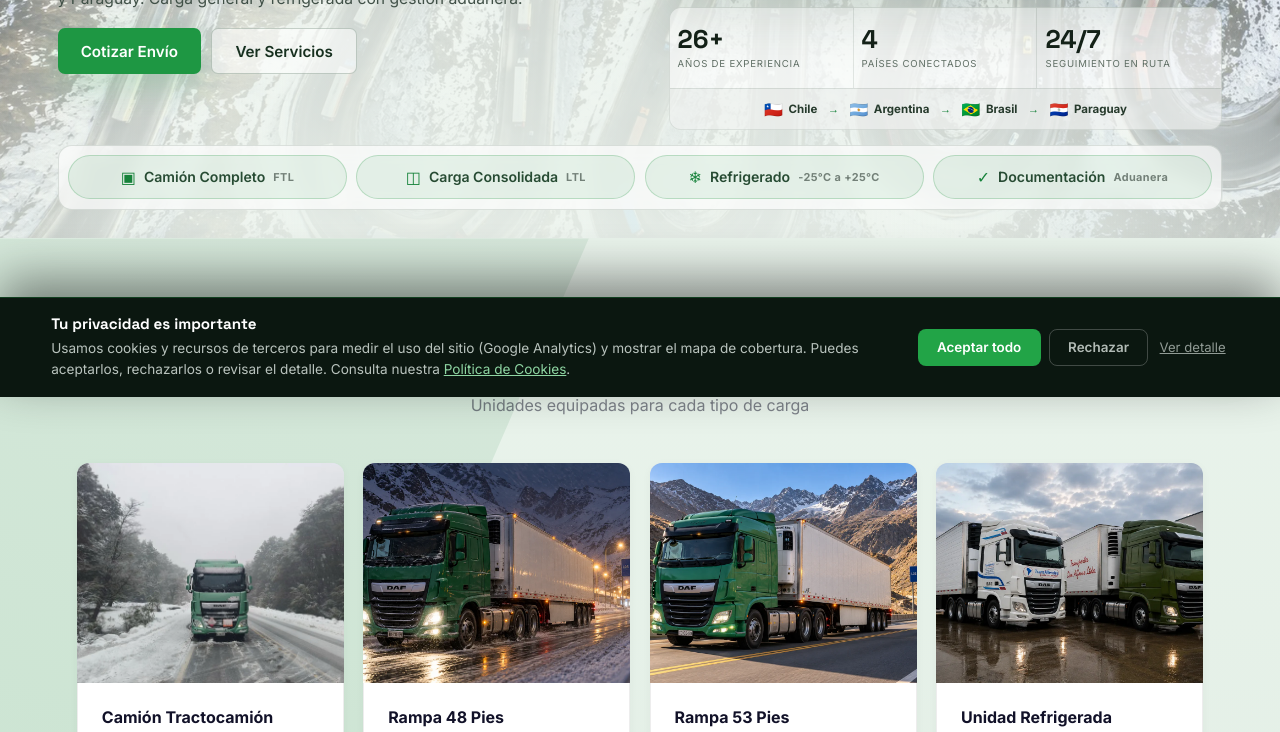
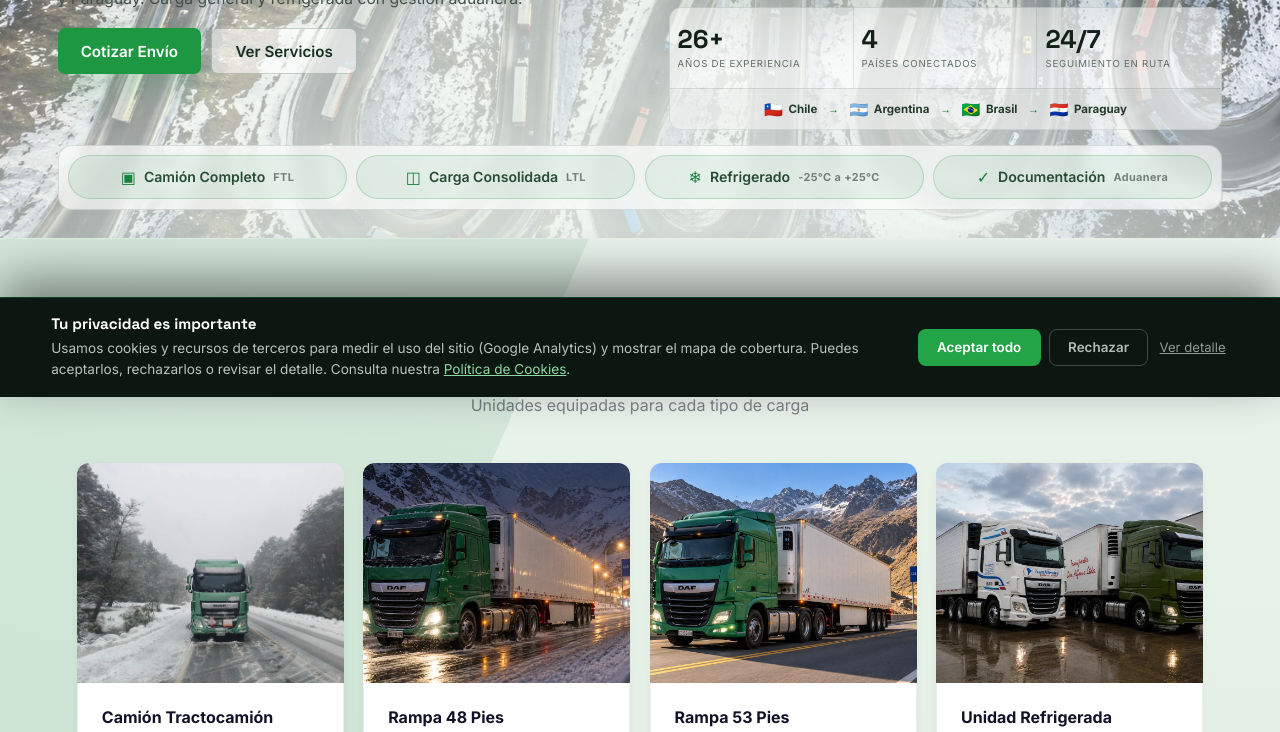
Before and after one commit to bentlyy/TransportesDonAlfonso, a plain HTML site: page index.html in a window 1280 px wide. Shown: the part 403-1135 px from the top of the page. Drawn offline with Linux system fonts and the light colour scheme.

Commit message:
Move hero background visibility to light mode

```diff
--- a/index.html
+++ b/index.html
@@ -1446,16 +1446,16 @@
   position:absolute;top:0;left:0;right:0;
   height:min(100vh,860px);
   z-index:0;pointer-events:none;
-  background:url('assets/img/hero-libertadores.webp') 50% 26%/cover no-repeat;
-  opacity:1;
-  filter: saturate(1.12) contrast(1.04);
+  background:url('assets/img/hero-libertadores.webp') 50% 36%/cover no-repeat;
+  opacity:.92;
+  filter: none;
   -webkit-mask-image:
-    linear-gradient(90deg,#000 0%,#000 52%,rgba(0,0,0,.99) 50%,#000 48%,#000 100%),
-    linear-gradient(180deg,#000 0%,#000 94%,rgba(0,0,0,.64) 97%,rgba(0,0,0,.34) 100%);
+    linear-gradient(90deg,#000 0%,#000 12%,rgba(0,0,0,.64) 27%,rgba(0,0,0,.46) 38%,rgba(0,0,0,.38) 50%,rgba(0,0,0,.46) 62%,rgba(0,0,0,.64) 73%,#000 88%,#000 100%),
+    linear-gradient(180deg,#000 0%,#000 76%,rgba(0,0,0,.42) 92%,rgba(0,0,0,.22) 100%);
   -webkit-mask-composite:source-in;
   mask-image:
-    linear-gradient(90deg,#000 0%,#000 52%,rgba(0,0,0,.99) 50%,#000 48%,#000 100%),
-    linear-gradient(180deg,#000 0%,#000 94%,rgba(0,0,0,.64) 97%,rgba(0,0,0,.34) 100%);
+    linear-gradient(90deg,#000 0%,#000 12%,rgba(0,0,0,.64) 27%,rgba(0,0,0,.46) 38%,rgba(0,0,0,.38) 50%,rgba(0,0,0,.46) 62%,rgba(0,0,0,.64) 73%,#000 88%,#000 100%),
+    linear-gradient(180deg,#000 0%,#000 76%,rgba(0,0,0,.42) 92%,rgba(0,0,0,.22) 100%);
   mask-composite:intersect;
 }
 .hero-banner.hero-v5{
@@ -1463,8 +1463,8 @@
 }
 .hero-banner.hero-v5 .hero-v5-bg:after{
   background:
-    linear-gradient(90deg,rgba(7,16,12,0) 0%,rgba(7,16,12,.08) 24%,rgba(7,16,12,.22) 38%,rgba(7,16,12,.22) 62%,rgba(7,16,12,.08) 76%,rgba(7,16,12,0) 100%),
-    linear-gradient(0deg,rgba(7,16,12,.48) 0%,rgba(7,16,12,.06) 56%,rgba(7,16,12,.2) 100%);
+    linear-gradient(90deg,rgba(7,16,12,.02) 0%,rgba(7,16,12,.48) 10%,rgba(7,16,12,.74) 24%,rgba(7,16,12,.74) 64%,rgba(7,16,12,.48) 86%,rgba(7,16,12,.02) 100%),
+    linear-gradient(0deg,rgba(7,16,12,.88) 0%,rgba(7,16,12,.20) 46%,rgba(7,16,12,.48) 100%);
 }
 .hero-banner.hero-v5 .hero-v5-grid{
   opacity:.15;
@@ -1482,12 +1482,18 @@
 }
 body.light-mode .hero-banner.hero-v5 .hero-v5-bg:after{
   background:
-    linear-gradient(90deg,rgba(237,244,238,.06) 0%,rgba(237,244,238,.52) 10%,rgba(237,244,238,.76) 24%,rgba(237,244,238,.76) 64%,rgba(237,244,238,.52) 86%,rgba(237,244,238,.06) 100%),
-    linear-gradient(0deg,rgba(237,244,238,.72) 0%,rgba(237,244,238,.13) 46%,rgba(237,244,238,.34) 100%);
+    linear-gradient(90deg,rgba(237,244,238,.03) 0%,rgba(237,244,238,.38) 16%,rgba(237,244,238,.6) 30%,rgba(237,244,238,.6) 70%,rgba(237,244,238,.38) 84%,rgba(237,244,238,.03) 100%),
+    linear-gradient(0deg,rgba(237,244,238,.64) 0%,rgba(237,244,238,.1) 52%,rgba(237,244,238,.28) 100%);
 }
 body.light-mode .hero-photo-bg{
-  filter:saturate(1.2) contrast(1.07);
-  opacity:.7;
+  filter:saturate(1.15) contrast(1.05);
+  opacity:.95;
+  -webkit-mask-image:
+    linear-gradient(90deg,#000 0%,#000 26%,rgba(0,0,0,.98) 38%,rgba(0,0,0,.9) 50%,rgba(0,0,0,.98) 62%,#000 74%,#000 100%),
+    linear-gradient(180deg,#000 0%,#000 90%,rgba(0,0,0,.62) 96%,rgba(0,0,0,.36) 100%);
+  mask-image:
+    linear-gradient(90deg,#000 0%,#000 26%,rgba(0,0,0,.98) 38%,rgba(0,0,0,.9) 50%,rgba(0,0,0,.98) 62%,#000 74%,#000 100%),
+    linear-gradient(180deg,#000 0%,#000 90%,rgba(0,0,0,.62) 96%,rgba(0,0,0,.36) 100%);
 }
 body.light-mode .hero-chips-strip{
   background:rgba(255,255,255,.66);
```
